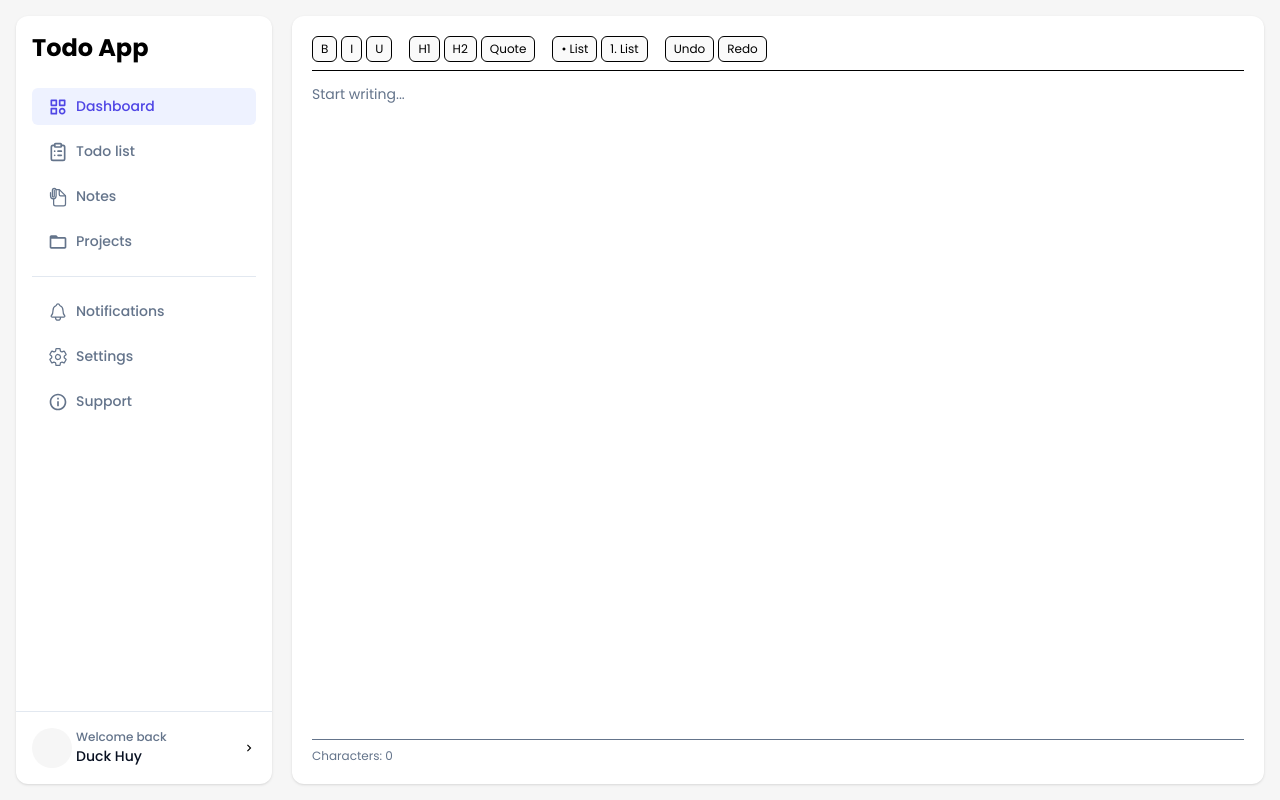
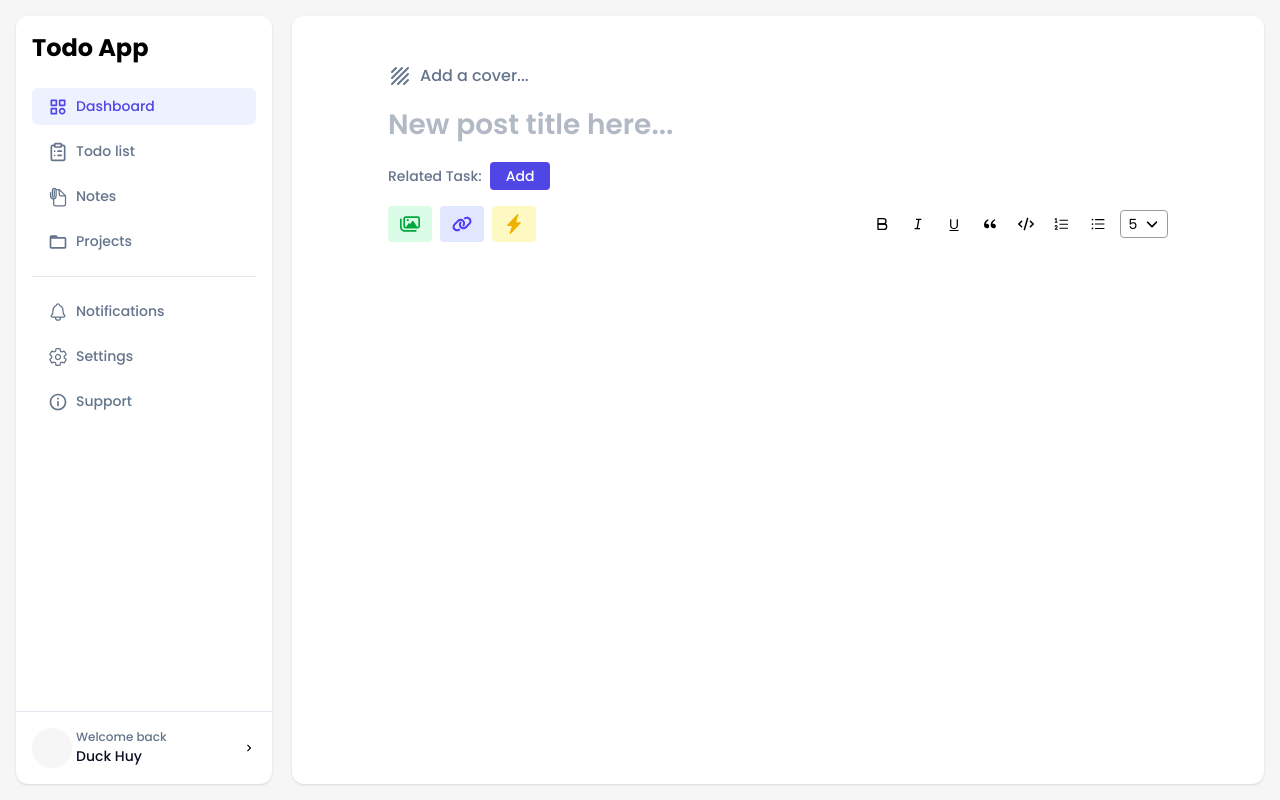
Before and after one commit to dhuy00/Knowly, a React (Vite) app in the folder knowly_frontend/: page /notes/1 in a window 1280 px wide. Built offline with nearby package versions, Linux system fonts and the light colour scheme.

Commit message:
coding for text editor

```diff
--- /dev/null
+++ b/knowly_frontend/src/components/notes/FontSizeSelect.tsx
@@ -0,0 +1,47 @@
+import React, { useState } from "react";
+import { FaAngleDown } from "react-icons/fa6";
+import type { Option } from "../../types/task";
+
+interface SelectFieldProps {
+  value?: number | string,
+  options: number[] | string [],
+  className?: string
+}
+
+const FontSizeSelect: React.FC<SelectFieldProps> = ({ value, options, className }) => {
+  const [showOptions, setShowOptions] = useState<boolean>(false)
+  const [selectedValue, setSelectedValue] = useState<string|number>("")
+
+  const handleToggleOptions = (value?: string | number | null) => {
+    setShowOptions(!showOptions)
+
+    if (value) setSelectedValue(value)
+  }
+
+  return (
+    <div className={`flex flex-col gap-2 text-common relative ${className}`}>
+      <div>
+        <div className={`flex items-center gap-2 border border-border-secondary
+        w-12 justify-center h-7 rounded-sm hover:bg-background-hover-primary`}
+          onClick={() => handleToggleOptions(null)}>
+          <label>{value ? value : ''}</label>
+          <FaAngleDown className={`${showOptions ? 'rotate-180' : ''} transition-all`} />
+        </div>
+        <div className={`absolute bg-white max-h-64 overflow-y-auto flex flex-col border border-border-secondary rounded-md
+          mt-2 overflow-hidden no-scrollbar ${showOptions ? '' : 'h-0 border-none'} w-full z-10`}>
+          {
+            options.map((item, index) => (
+              <div className={`py-2 px-2 font-medium
+              hover:bg-background-hover-primary text-center`}
+                onClick={() => handleToggleOptions(item)}>
+                <span className="rounded-full">{item}</span>
+              </div>
+            ))
+          }
+        </div>
+      </div>
+    </div>
+  );
+};
+
+export default FontSizeSelect;
--- a/knowly_frontend/src/components/notes/NoteDetail.tsx
+++ b/knowly_frontend/src/components/notes/NoteDetail.tsx
@@ -1,93 +1,63 @@
-import { useEffect, useRef, useState } from "react";
+import React, { useState } from "react";
+import { TbBackground } from "react-icons/tb";
+import coverImg from "../../assets/cover.jpg";
+import Toolbar from "./Toolbar";
+import TextEditor from "./TextEditor";
+import { useRef } from "react";
+
 
 const NoteDetail = () => {
-  const editorRef = useRef<HTMLDivElement | null>(null);
-  const [content, setContent] = useState<string>("");
+  const [hasCover, setHasCover] = useState(false);
+  const editorRef = useRef<HTMLDivElement>(null);
 
-  const exec = (command: string, value?: string) => {
-    editorRef.current?.focus();
-    document.execCommand(command, false, value);
+  const formatText = (tag: string) => {
+    const selection = window.getSelection();
+    if (!selection || selection.rangeCount === 0) return;
+
+    const range = selection.getRangeAt(0);
+    if (range.collapsed) return; // chưa bôi đen
+
+    const wrapper = document.createElement(tag);
+    wrapper.appendChild(range.extractContents());
+    range.insertNode(wrapper);
+
+    selection.removeAllRanges();
   };
 
-  const handleInput = () => {
-    setContent(editorRef.current?.innerHTML || "");
-  };
-
-  useEffect(() => {
-    if (editorRef.current && content === "") {
-      editorRef.current.innerHTML = "";
-    }
-  }, []);
-
   return (
-    <div className="bg-background-primary w-full h-full rounded-xl p-5 shadow-sm flex flex-col gap-3">
-
-      {/* Toolbar */}
-      <div className="flex flex-wrap gap-1 border-b pb-2">
-        <ToolbarButton label="B" onClick={() => exec("bold")} />
-        <ToolbarButton label="I" onClick={() => exec("italic")} />
-        <ToolbarButton label="U" onClick={() => exec("underline")} />
-
-        <Divider />
-
-        <ToolbarButton label="H1" onClick={() => exec("formatBlock", "h1")} />
-        <ToolbarButton label="H2" onClick={() => exec("formatBlock", "h2")} />
-        <ToolbarButton label="Quote" onClick={() => exec("formatBlock", "blockquote")} />
-
-        <Divider />
-
-        <ToolbarButton label="• List" onClick={() => exec("insertUnorderedList")} />
-        <ToolbarButton label="1. List" onClick={() => exec("insertOrderedList")} />
-
-        <Divider />
-
-        <ToolbarButton label="Undo" onClick={() => exec("undo")} />
-        <ToolbarButton label="Redo" onClick={() => exec("redo")} />
+    <div className="bg-background-primary w-full h-full rounded-xl py-12 shadow-sm overflow-hidden
+    px-24 relative flex flex-col gap-4">
+      {hasCover ? (
+        <img
+          src={coverImg}
+          alt="cover-img"
+          className="w-full object-cover h-[150px] absolute inset-0"
+        />
+      ) : (
+        <div className="flex text-text-secondary items-center gap-2">
+          <TbBackground className="text-2xl"/>
+          <span className=" font-medium">Add a cover...</span>
+        </div>
+      )}
+      <input type="text" placeholder="New post title here..."
+      className="text-[1.75rem] font-semibold text-text-secondary focus:outline-none"/>
+      <div className="text-text-secondary font-medium flex gap-2 text-sm items-center">
+        <span>Related Task: </span>
+        <button
+          className="bg-button-primary text-white text-sm px-4 py-1 rounded-sm hover:bg-button-primary-hover
+          active:bg-button-primary-active transition-color cursor-pointer"
+        >
+          Add
+        </button>
+        </div>
+      <div>
+        <Toolbar onFormat={formatText} />
       </div>
-
-      {/* Editor */}
-      <div
-        ref={editorRef}
-        contentEditable
-        onInput={handleInput}
-        className="flex-1 overflow-y-auto outline-none text-sm leading-relaxed
-                   prose prose-sm max-w-none
-                   [&_h1]:text-2xl [&_h1]:font-bold
-                   [&_h2]:text-xl [&_h2]:font-semibold
-                   [&_blockquote]:border-l-4 [&_blockquote]:pl-3 [&_blockquote]:italic
-                   empty:before:content-['Start_writing...']
-                   empty:before:text-text-secondary
-                   empty:before:pointer-events-none"
-      />
-
-      {/* Debug / Save preview (có thể bỏ) */}
-      <div className="text-xs text-text-secondary border-t pt-2">
-        Characters: {content.replace(/<[^>]+>/g, "").length}
+      <div>
+        <TextEditor editorRef={editorRef} />
       </div>
     </div>
   );
 };
 
-const ToolbarButton = ({
-  label,
-  onClick,
-}: {
-  label: string;
-  onClick: () => void;
-}) => (
-  <button
-    onMouseDown={(e) => e.preventDefault()}
-    onClick={onClick}
-    className="px-2 py-1 text-xs rounded-md
-               bg-background-secondary hover:bg-background-hover
-               border border-border"
-  >
-    {label}
-  </button>
-);
-
-const Divider = () => (
-  <span className="w-px bg-border mx-1" />
-);
-
 export default NoteDetail;
--- a/knowly_frontend/src/components/notes/NotePreview.jsx
+++ b/knowly_frontend/src/components/notes/NotePreview.jsx
@@ -1,5 +1,5 @@
 import React from "react";
-import PriorityTag from "./PriorityTag";
+import YearTag from "./YearTag";
 import { FaRegCalendar } from "react-icons/fa";
 import { MdOutlineDelete } from "react-icons/md";
 
@@ -9,7 +9,7 @@ const NotePreview = ({openNoteDetail}) => {
     <div className="w-[260px] h-[300px] rounded-lg shadow-around p-2 flex flex-col gap-1
     hover:shadow-around-md hover:-translate-y-1 transition-all">
       <div className="flex gap-1 items-center">
-        <PriorityTag />
+        <YearTag />
         <p className="text-text-secondary font-medium text-small ">
           Psychological Review
         </p>
--- /dev/null
+++ b/knowly_frontend/src/components/notes/TextEditor.tsx
@@ -0,0 +1,15 @@
+import React, { useRef } from "react";
+
+const TextEditor = ({ editorRef }: { editorRef: React.RefObject<HTMLDivElement> }) => {
+  return (
+    <div
+      ref={editorRef}
+      contentEditable
+      suppressContentEditableWarning
+      className="w-full min-h-[120px] outline-none text-text-secondary"
+      placeholder="Your text here..."
+    />
+  );
+};
+
+export default TextEditor;
--- /dev/null
+++ b/knowly_frontend/src/components/notes/Toolbar.tsx
@@ -0,0 +1,69 @@
+import React, { useState } from "react";
+import { FaRegImages } from "react-icons/fa6";
+import { FaLink } from "react-icons/fa6";
+import { BsFillLightningChargeFill } from "react-icons/bs";
+import { FiBold } from "react-icons/fi";
+import { RiItalic } from "react-icons/ri";
+import { BsTypeUnderline } from "react-icons/bs";
+import { RiDoubleQuotesL } from "react-icons/ri";
+import { FaCode } from "react-icons/fa6";
+import { GoListOrdered } from "react-icons/go";
+import { AiOutlineUnorderedList } from "react-icons/ai";
+import FontSizeSelect from "./FontSizeSelect";
+
+
+const Toolbar = ({ onFormat }: { onFormat: (tag: string) => void }) => {
+  const textFormatStyle = 'px-1.5 py-1.5 rounded-sm text-primary hover:bg-blue-200 cursor-pointer'
+  const [number, setNumber] = useState<number[] | string[]>([1, 2, 3, 4, 5, 6, 7, 8, 9, 10])
+
+  return (
+    <div className="flex gap-2 items-center justify-between w-full">
+      <div className="flex items-center gap-2 l">
+        <div
+          className="bg-green-100 w-fit px-3 py-2 rounded-sm hover:bg-green-200 active:bg-green-300
+      transition-colors cursor-pointer"
+        >
+          <FaRegImages className="text-green-600 text-xl" />
+        </div>
+        <div
+          className="bg-indigo-100 w-fit px-3 py-2 rounded-sm hover:bg-indigo-200 active:bg-indigo-300
+      transition-colors cursor-pointer"
+        >
+          <FaLink className="text-indigo-600 text-xl" />
+        </div>
+        <div
+          className="bg-yellow-100 w-fit px-3 py-2 rounded-sm hover:bg-yellow-200 active:bg-yellow-300
+      transition-colors cursor-pointer"
+        >
+          <BsFillLightningChargeFill className="text-yellow-500 text-xl" />
+        </div>
+      </div>
+      <div className="flex gap-2 items-center">
+        <div className={`${textFormatStyle}`} onClick={() => onFormat("strong")}>
+          <FiBold />
+        </div>
+        <div className={`${textFormatStyle}`} onClick={() => onFormat("em")}>
+          <RiItalic />
+        </div>
+        <div className={`${textFormatStyle}`} >
+          <BsTypeUnderline />
+        </div>
+        <div className={`${textFormatStyle}`} onClick={() => onFormat("blockquote")}>
+          <RiDoubleQuotesL />
+        </div>
+        <div className={`${textFormatStyle}`} onClick={() => onFormat("code")}>
+          <FaCode />
+        </div>
+        <div className={`${textFormatStyle}`}>
+          <GoListOrdered />
+        </div>
+        <div className={`${textFormatStyle}`}>
+          <AiOutlineUnorderedList />
+        </div>
+        <FontSizeSelect options={number} value="5"/>
+      </div>
+    </div>
+  );
+};
+
+export default Toolbar;
--- a/knowly_frontend/src/components/notes/PriorityTag.jsx
+++ b/knowly_frontend/src/components/notes/YearTag.tsx
@@ -1,6 +1,6 @@
 import React from 'react'
 
-const PriorityTag = () => {
+const YearTag = () => {
   return (
     <div className='text-[8px] bg-indigo-400 text-white w-fit px-2 py-[3px] rounded-full'>
       2024
@@ -8,4 +8,4 @@ const PriorityTag = () => {
   )
 }
 
-export default PriorityTag
+export default YearTag
--- a/knowly_frontend/src/index.css
+++ b/knowly_frontend/src/index.css
@@ -41,3 +41,17 @@
     display: none;
   }
 }
+
+code {
+  background: #f4f4f5;
+  padding: 2px 6px;
+  border-radius: 4px;
+  font-family: monospace;
+}
+
+blockquote {
+  border-left: 4px solid #3b82f6;
+  padding-left: 12px;
+  color: #555;
+  margin: 8px 0;
+}
--- a/knowly_frontend/src/types/task.ts
+++ b/knowly_frontend/src/types/task.ts
@@ -1,5 +1,5 @@
 export interface Option {
-  name: string,
+  name: string | number,
   backgroundColor?: string,
   textColor?: string
 }
```
Also changed, not shown: knowly_frontend/src/components/common/SelectField.tsx (+6 -6 lines), knowly_frontend/src/components/notes/NoteDetailTest.tsx (added, +93 -0 lines), knowly_frontend/src/assets/cover.jpg (added).
